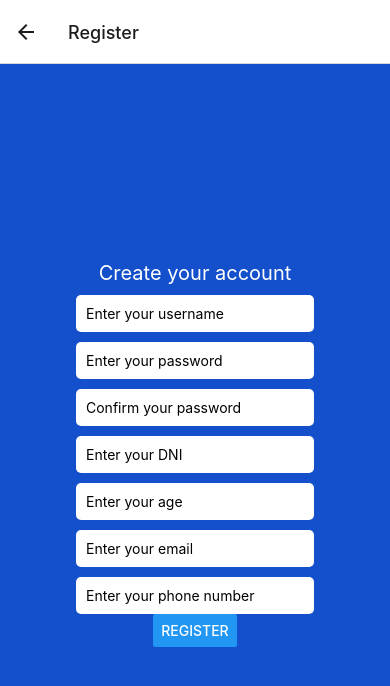
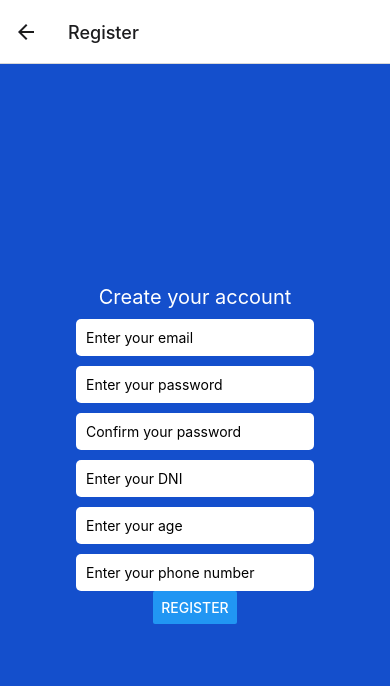
Before and after one commit to MarcGuitart/HackUPC-TravelPerk, a React Native app: screen /Register in a window 390 px wide. Shown: the top 686 px of the page. Built offline with nearby package versions, Linux system fonts and the light colour scheme.

Commit message:
Update RegisterScreen.js

```diff
--- a/RegisterScreen.js
+++ b/RegisterScreen.js
@@ -3,12 +3,11 @@ import { View, Text, TextInput, Button } from 'react-native';
 import { supabase } from './src/supabase';
 
 export default function RegisterScreen() {
-  const [username, setUsername] = React.useState('');
+  const [email, setEmail] = React.useState('');
   const [password, setPassword] = React.useState('');
   const [confirmPassword, setConfirmPassword] = React.useState('');
   const [dni, setDni] = React.useState('');
   const [age, setAge] = React.useState('');
-  const [email, setEmail] = React.useState('');
   const [phoneNumber, setPhoneNumber] = React.useState('');
 
   const handleRegister = async () => {
@@ -31,16 +30,15 @@ export default function RegisterScreen() {
 
     // Aquí puedes implementar la lógica para registrar al usuario
     console.log('DNI:', dni);
-    console.log('Username:', username);
+    console.log('Email:', email);
     console.log('Password:', password);
     console.log('Confirm Password:', confirmPassword);
     console.log('Age:', age);
-    console.log('Email:', email);
     console.log('Phone Number:', phoneNumber);
 
     // Por ejemplo, podrías guardar el resto de los datos en una tabla de usuarios personalizada en Supabase
     const { data, error: insertError } = await supabase.from('Users').insert([
-      { dni, username, phoneNumber, age, email},
+      { dni, email, phoneNumber, age},
     ]);
 
     if (insertError) {
@@ -53,7 +51,7 @@ export default function RegisterScreen() {
     console.error('Error al registrar usuario:', error.message);
   }
 
-  () => navigation.navigate('Preferences');
+  navigation.navigate('Preferences');
 };
 
   return (
@@ -62,9 +60,10 @@ export default function RegisterScreen() {
 
       <TextInput
         style={{ backgroundColor: 'white', padding: 10, borderRadius: 5, marginTop: 10 }}
-        placeholder="Enter your username"
-        value={username}
-        onChangeText={text => setUsername(text)}
+        placeholder="Enter your email"
+        keyboardType="email-address"
+        value={email}
+        onChangeText={text => setEmail(text)}
       />
 
       <TextInput
@@ -99,14 +98,6 @@ export default function RegisterScreen() {
 
       <TextInput
         style={{ backgroundColor: 'white', padding: 10, borderRadius: 5, marginTop: 10 }}
-        placeholder="Enter your email"
-        keyboardType="email-address"
-        value={email}
-        onChangeText={text => setEmail(text)}
-      />
-
-      <TextInput
-        style={{ backgroundColor: 'white', padding: 10, borderRadius: 5, marginTop: 10 }}
         placeholder="Enter your phone number"
         keyboardType="phone-pad"
         value={phoneNumber}
```
